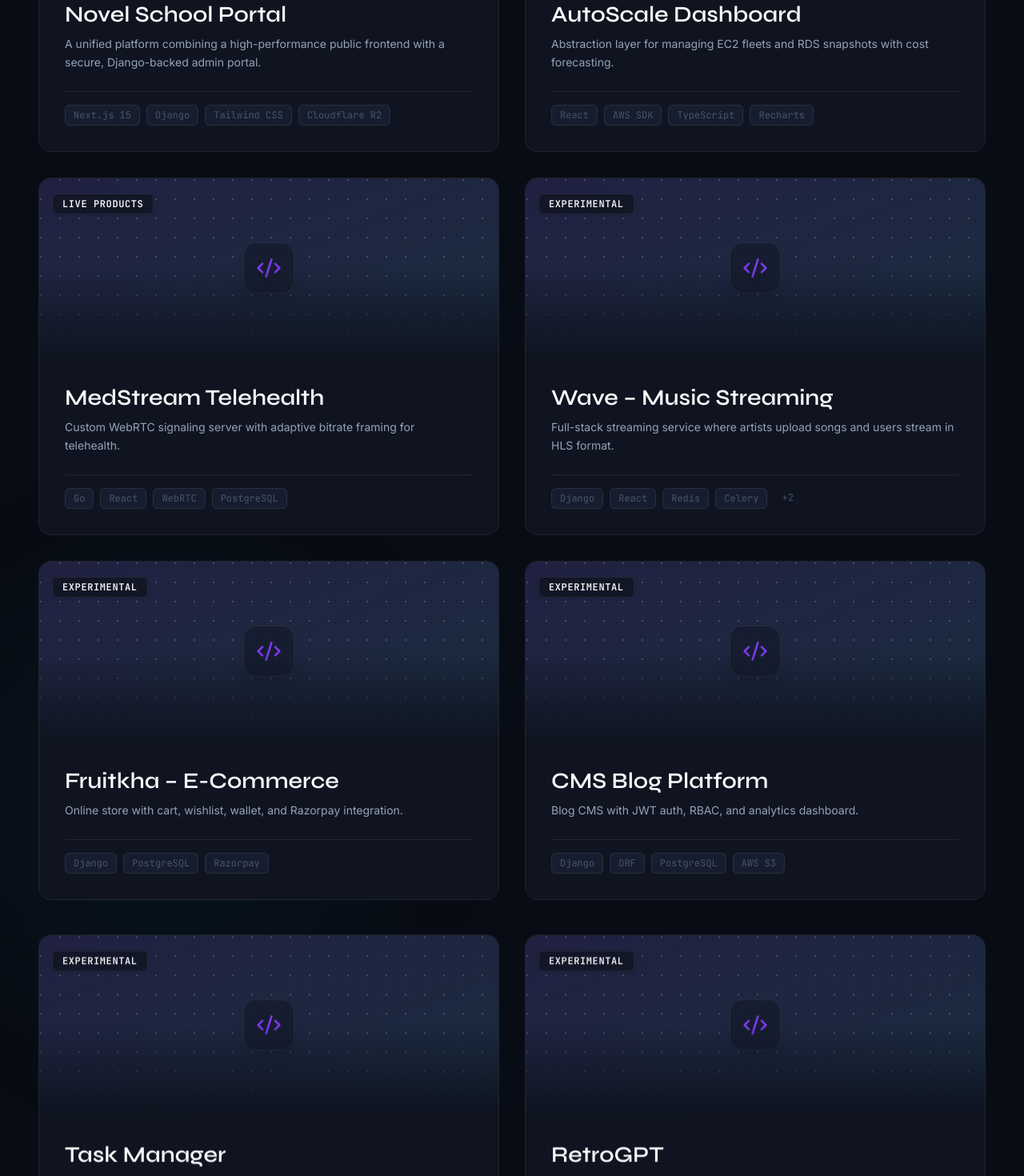
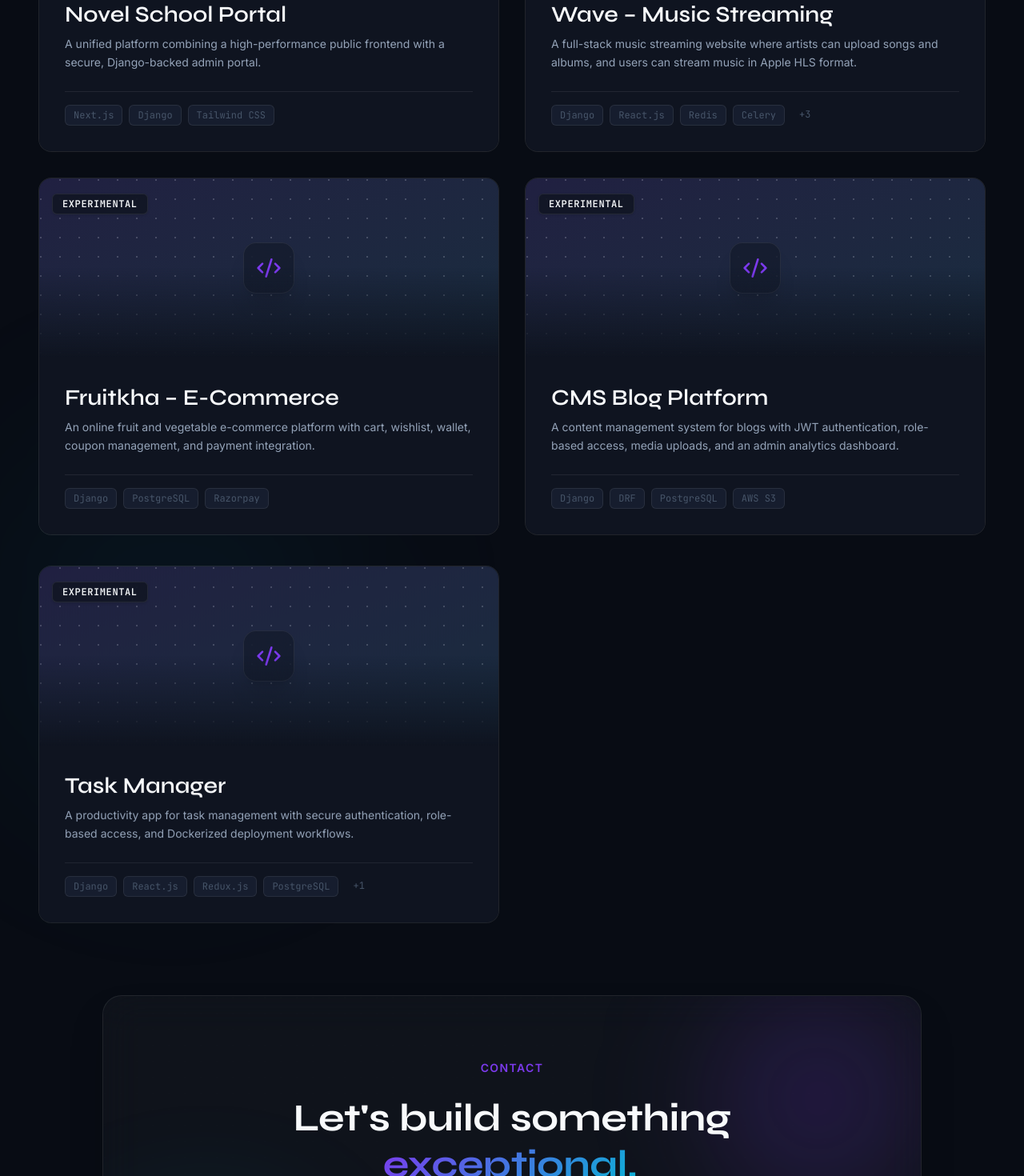
Before and after one commit to affilpm/portfolio-v3-nextjs, a Next.js app: page /work in a window 1280 px wide. Shown: the part 780-2250 px from the top of the page at 80% size. Built offline with nearby package versions, Linux system fonts and the light colour scheme.

Commit message:
feat: integrate user's explicit Python/Django projects and skills data

```diff
--- a/src/components/About.tsx
+++ b/src/components/About.tsx
@@ -35,9 +35,7 @@ export function About({ priority = false }: AboutProps) {
               About Me
             </h1>
           ) : (
-            <h2 className="h2 font-display text-text-primary mb-4">
-              About Me
-            </h2>
+            <h2 className="h2 font-display text-text-primary mb-4">About Me</h2>
           )}
           <p
             className={`text-text-secondary max-w-2xl ${
@@ -93,11 +91,10 @@ export function About({ priority = false }: AboutProps) {
               My Philosophy
             </h3>
             <p className="text-lg text-text-secondary leading-relaxed">
-              I am a Senior Full-Stack Developer specialized in building
-              scalable architectures using Python, Django, and Next.js. I focus
-              on creating visually distinct, high-performance web applications
-              that drive real business results for startups and enterprise teams
-              alike.
+              I am a passionate Full-Stack Developer specializing in Python,
+              Django, and React. With intense dedication to continuous learning,
+              I focus on building secure, scalable architectures and visually
+              stunning web applications that solve real-world problems.
             </p>
           </motion.div>
 
@@ -112,9 +109,7 @@ export function About({ priority = false }: AboutProps) {
             <p className="font-bold text-lg text-text-primary">
               {portfolioConfig.location}
             </p>
-            <p className="text-sm text-text-muted">
-              Available Worldwide
-            </p>
+            <p className="text-sm text-text-muted">Available Worldwide</p>
           </motion.div>
 
           {/* Cell 4: Experience Years (col-span-1) */}
@@ -123,7 +118,7 @@ export function About({ priority = false }: AboutProps) {
             className="md:col-span-1 lg:col-span-1 glass-card flex flex-col justify-center items-center text-center"
           >
             <p className="text-5xl font-display font-bold text-gradient mb-2">
-              5+
+              2+
             </p>
             <p className="text-sm font-medium text-text-secondary uppercase tracking-wider">
               Years Exp.
@@ -136,7 +131,7 @@ export function About({ priority = false }: AboutProps) {
             className="md:col-span-1 lg:col-span-1 glass-card flex flex-col justify-center items-center text-center"
           >
             <p className="text-5xl font-display font-bold text-gradient mb-2">
-              30+
+              6+
             </p>
             <p className="text-sm font-medium text-text-secondary uppercase tracking-wider">
               Projects
@@ -150,9 +145,7 @@ export function About({ priority = false }: AboutProps) {
           >
             <CheckCircle className="w-8 h-8 text-success mb-3" />
             <p className="font-bold text-text-primary">Remote Ready</p>
-            <p className="text-xs text-text-muted mt-1">
-              Clear Communicator
-            </p>
+            <p className="text-xs text-text-muted mt-1">Clear Communicator</p>
           </motion.div>
 
           {/* Cell 7: Currently Open To (col-span-2) */}
--- a/src/components/Hero.tsx
+++ b/src/components/Hero.tsx
@@ -24,10 +24,10 @@ export function Hero() {
   const techBadges = [
     { label: "Python 🐍", top: "15%", left: "10%", delay: 0 },
     { label: "Django", top: "85%", right: "40%", delay: 0.2 },
-    { label: "Next.js", top: "80%", left: "10%", delay: 0.4 },
+    { label: "DRF", top: "80%", left: "10%", delay: 0.4 },
     { label: "PostgreSQL", top: "45%", right: "15%", delay: 0.6 },
-    { label: "React", top: "65%", right: "10%", delay: 0.8 },
-    { label: "Docker", top: "20%", right: "20%", delay: 1.0 },
+    { label: "Redux", top: "65%", right: "10%", delay: 0.8 },
+    { label: "AWS", top: "20%", right: "20%", delay: 1.0 },
   ];
 
   return (
@@ -104,9 +104,7 @@ export function Hero() {
           {/* H1 Heading with Word Swap */}
           <div className="min-h-[180px] sm:min-h-[160px] md:min-h-[220px] lg:min-h-[260px] flex items-center mb-6">
             <h1 className="h1 w-full">
-              <span className="text-text-primary block">
-                Hi, I'm Affil.
-              </span>
+              <span className="text-text-primary block">Hi, I'm Affil.</span>
               <AnimatePresence mode="wait">
                 <motion.span
                   key={currentPhrase}
@@ -151,8 +149,8 @@ export function Hero() {
               </span>
             )}
             <span className="inline-flex items-center gap-1.5 px-3 py-1.5 text-xs font-mono rounded-md bg-[rgba(16,185,129,0.1)] text-success border border-(--success)/20">
-              <span className="w-1.5 h-1.5 rounded-full bg-success" />{" "}
-              SEO Consulting
+              <span className="w-1.5 h-1.5 rounded-full bg-success" /> SEO
+              Consulting
             </span>
           </motion.div>
 
--- a/src/components/ProjectCard.tsx
+++ b/src/components/ProjectCard.tsx
@@ -104,7 +104,7 @@ export function ProjectCard({
               <Github className="w-4 h-4" />
             </Link>
           )}
-          {project.live && (
+          {project.live ? (
             <Link
               href={project.live}
               target="_blank"
@@ -114,6 +114,13 @@ export function ProjectCard({
             >
               <ExternalLink className="w-4 h-4" />
             </Link>
+          ) : (
+            <div
+              aria-label="Live preview coming soon"
+              className="px-3 py-1 flex items-center justify-center rounded-full bg-(--surface)/90 backdrop-blur-md text-text-muted text-xs font-mono border border-border/50 cursor-not-allowed"
+            >
+              Coming Soon
+            </div>
           )}
         </motion.div>
       </div>
--- a/src/config/portfolio.ts
+++ b/src/config/portfolio.ts
@@ -1,15 +1,15 @@
 export const portfolioConfig = {
-  name: "Affil PM",
-  jobTitle: "Senior Full-Stack Developer",
-  tagline: "I Build. I Ship. I Deploy.",
-  bio: "Full-stack developer specializing in Django, DRF, Next.js and cloud-deployed web applications. Looking for my next role or project.",
-  location: "Remote, Worldwide",
-  email: "affilpm@gmail.com",
+  name: "AFFIL P M",
+  jobTitle: "Python Full Stack Developer",
+  tagline: "I craft delightful digital experiences.",
+  bio: "Python Full Stack Developer specializing in Django, DRF, React, Redux, and PostgreSQL. Let's build something extraordinary together!",
+  location: "Worldwide",
+  email: "affilpm2004@gmail.com",
   socials: {
     github: "https://github.com/affilpm",
-    linkedin: "https://linkedin.com/in/affilpm",
-    twitter: "https://twitter.com",
-    devto: "https://dev.to",
+    linkedin: "https://www.linkedin.com/in/affil-p-m-b9a2b2299",
+    twitter: "", // User did not provide twitter
+    devto: "",
   },
   availability: {
     openToFullTime: process.env.NEXT_PUBLIC_OPEN_TO_WORK === "true" || true, // default to true if env not set
--- a/src/data/projects.ts
+++ b/src/data/projects.ts
@@ -13,7 +13,7 @@ export interface Project {
 }
 
 export const projects: Project[] = [
-  // --- CLIENT WORK (Real-world / Dummy Data for Portfolio) ---
+  // --- CLIENT WORK ---
   {
     id: "novel-school",
     title: "Novel School Portal",
@@ -22,109 +22,76 @@ export const projects: Project[] = [
       "Traditional school websites suffer from static content and poor mobile responsiveness.",
     solution:
       "A unified platform combining a high-performance public frontend with a secure, Django-backed admin portal.",
-    stack: ["Next.js 15", "Django", "Tailwind CSS", "Cloudflare R2"],
+    stack: ["Next.js", "Django", "Tailwind CSS"],
     features: ["HttpOnly Auth", "Dynamic SEO", "Admin Portal"],
     impact: "Delivered 100% Lighthouse score and streamlined admin workflows.",
-    github: "#",
+    github: "", // Private repo
     live: "https://novelschoolindia.com",
   },
+
+  // --- EXPERIMENTAL / PERSONAL PROJECTS ---
   {
-    id: "autoscale",
-    title: "AutoScale Dashboard",
-    category: "Client Work",
-    problem: "Client needed a simplified view of their AWS EC2 fleet costs.",
-    solution:
-      "Abstraction layer for managing EC2 fleets and RDS snapshots with cost forecasting.",
-    stack: ["React", "AWS SDK", "TypeScript", "Recharts"],
-    features: ["Visual Forecasting", "Resource Tagging", "Cost Alerts"],
-    impact: "Reduced cloud wastage by 15% during beta.",
-    github: "#",
-    live: "#",
-  },
-
-  // --- PUBLISHED PRODUCTS (SaaS / Public Tools) ---
-  {
-    id: "medstream",
-    title: "MedStream Telehealth",
-    category: "Live Products",
-    problem:
-      "High latency in doctor-patient video calls in low-bandwidth regions.",
-    solution:
-      "Custom WebRTC signaling server with adaptive bitrate framing for telehealth.",
-    stack: ["Go", "React", "WebRTC", "PostgreSQL"],
-    features: ["<200ms Latency", "Encrypted Chat", "Browser Diagnostics"],
-    impact: "Scaled to 10k+ daily users with 99.9% uptime.",
-    github: "#",
-    live: "https://medstream.demo",
-  },
-
-  // --- LEARNING PROJECTS (User Provided) ---
-  {
-    id: "wave",
+    id: "wave-music",
     title: "Wave – Music Streaming",
     category: "Experimental",
     problem:
-      "Building a scalable music streaming service that handles large media files.",
+      "Building a highly scalable music streaming platform capable of handling large audio files, playlists, and seamless playback.",
     solution:
-      "Full-stack streaming service where artists upload songs and users stream in HLS format.",
-    stack: ["Django", "React", "Redis", "Celery", "AWS S3", "HLS"],
-    features: [
-      "Apple HLS Streaming",
-      "Background Workers",
-      "Payment Integration",
+      "A full-stack music streaming website where artists can upload songs and albums, and users can stream music in Apple HLS format.",
+    stack: [
+      "Django",
+      "React.js",
+      "Redis",
+      "Celery",
+      "AWS S3",
+      "HLS",
+      "Razorpay",
     ],
-    impact: "Major Learning Project: Advanced media handling and async tasks.",
+    features: ["Apple HLS Streaming", "Playlist Management", "Payment Gateway"],
+    impact: "Major Learning Project: handling asynchronous media processing.",
     github: "https://github.com/affilpm/Wave",
-    live: "#",
+    live: "", // "will come soon currently only github link"
   },
   {
-    id: "fruitkha",
+    id: "fruitkha-ecommerce",
     title: "Fruitkha – E-Commerce",
     category: "Experimental",
     problem:
-      "Developing a feature-rich e-commerce experience with cart and payments.",
+      "Developing a comprehensive full-stack e-commerce experience managing products, users, and complex payment flows.",
     solution:
-      "Online store with cart, wishlist, wallet, and Razorpay integration.",
+      "An online fruit and vegetable e-commerce platform with cart, wishlist, wallet, coupon management, and payment integration.",
     stack: ["Django", "PostgreSQL", "Razorpay"],
-    features: ["Cart & Wishlist", "Digital Wallet", "Coupons"],
-    impact: "Full-Stack Project: Complete order lifecycle management.",
+    features: ["Cart & Wallet System", "Coupon Management", "Secure Checkout"],
+    impact: "Mastered full-lifecycle order management and database relations.",
     github: "https://github.com/affilpm/Fruitkha",
-    live: "#",
+    live: "",
   },
   {
-    id: "cms-blog",
+    id: "cms-blog-platform",
     title: "CMS Blog Platform",
     category: "Experimental",
-    problem: "Creating a secure and flexible content management system.",
-    solution: "Blog CMS with JWT auth, RBAC, and analytics dashboard.",
+    problem:
+      "Creating a scalable and secure backend system for managing multi-author content and media assets.",
+    solution:
+      "A content management system for blogs with JWT authentication, role-based access, media uploads, and an admin analytics dashboard.",
     stack: ["Django", "DRF", "PostgreSQL", "AWS S3"],
-    features: ["JWT Auth", "RBAC", "S3 Storage"],
-    impact: "Focus on Security and Scalable Architecture.",
+    features: ["JWT Authentication", "Role-Based Access", "S3 Media Storage"],
+    impact: "Focus on API security patterns and scalable cloud storage.",
     github: "https://github.com/affilpm/cms-blog-django",
-    live: "#",
+    live: "",
   },
   {
     id: "task-manager",
     title: "Task Manager",
     category: "Experimental",
-    problem: "Managing team productivity with secure access.",
-    solution: "Productivity app with secure auth and Dockerized deployment.",
-    stack: ["Django", "React", "Redux", "Docker"],
-    features: ["Task Assignment", "Dockerized", "State Management"],
-    impact: "Implemented Containerization best practices.",
+    problem:
+      "Building a collaborative team productivity app requiring complex state management and secure role partitioning.",
+    solution:
+      "A productivity app for task management with secure authentication, role-based access, and Dockerized deployment workflows.",
+    stack: ["Django", "React.js", "Redux.js", "PostgreSQL", "Docker"],
+    features: ["Redux State", "Docker Containers", "Team Assignments"],
+    impact: "Implemented modern containerization and global state management.",
     github: "https://github.com/affilpm/task-manager",
-    live: "#",
-  },
-  {
-    id: "retrogpt",
-    title: "RetroGPT",
-    category: "Experimental",
-    problem: "Experimenting with retro UI aesthetics.",
-    solution: "Windows 95 styled interface for OpenAI API.",
-    stack: ["React", "CSS Modules", "OpenAI API"],
-    features: ["Win95 UI", "Draggable Windows"],
-    impact: "Mastered custom CSS and DOM manipulation.",
-    github: "https://github.com/affilpm/retrogpt",
-    live: "#",
+    live: "",
   },
 ];
```
